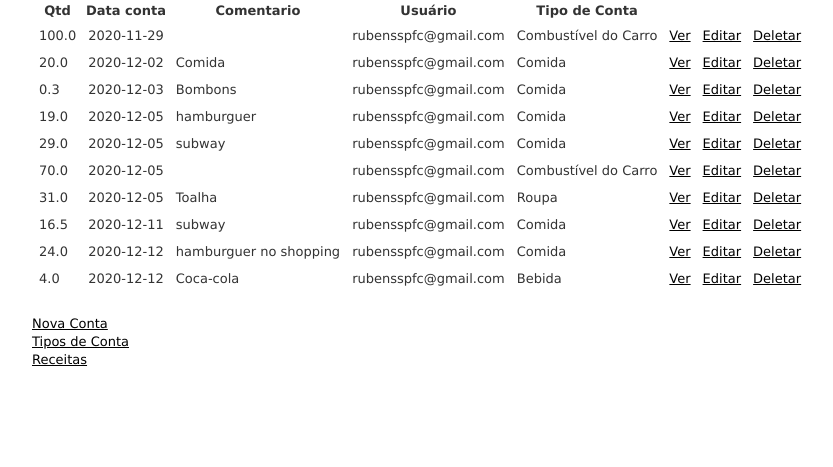
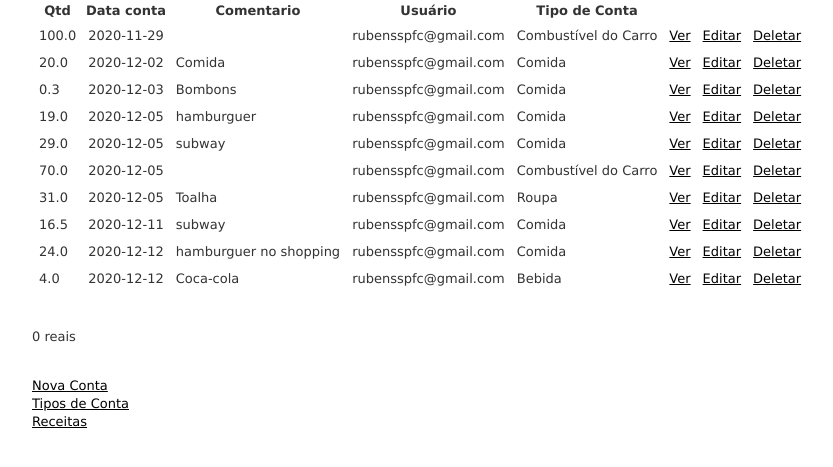
Before and after one commit to Rubensrvsc/MyRailsProjects, a Rails app: page /accounts in a window 1280 px wide. Shown: the part 91-558 px from the top of the page, without its empty margins (1-834 px from the left). Run offline with Rails 7, Linux system fonts and the light colour scheme; a user stored in the database is signed in; style sheets or scripts are compiled from the project's sources.

Commit message:
upt: adicionado a pesquisa somando a quantidade gasta entre duas datas utilizando o pluck e mostrando na view de accounts

```diff
--- a/gerenciamentocontas/app/controllers/accounts_controller.rb
+++ b/gerenciamentocontas/app/controllers/accounts_controller.rb
@@ -7,8 +7,10 @@ class AccountsController < ApplicationController
   def index
     @data_inicio = params[:data_inicio]
     @data_fim = params[:data_final]
+    @total_mes = 0
     if @data_inicio and @data_fim
       @accounts = Account.where(user_id: current_user.id,:data_conta => @data_inicio..@data_fim)
+      @total_mes = Account.where(user_id: current_user.id,:data_conta => @data_inicio..@data_fim).pluck('SUM(qtd)')[0]
     else
       @accounts = Account.where(user_id: current_user.id)
     end
--- a/gerenciamentocontas/app/views/accounts/index.html.erb
+++ b/gerenciamentocontas/app/views/accounts/index.html.erb
@@ -42,6 +42,10 @@
     <% end %>
   </tbody>
 </table>
+<br>
+<div>
+<p><%= @total_mes %> reais</p>
+</div>
 
 <br>
 
```
Also changed, not shown: gerenciamentocontas/db/development.sqlite3, 1 other file.
